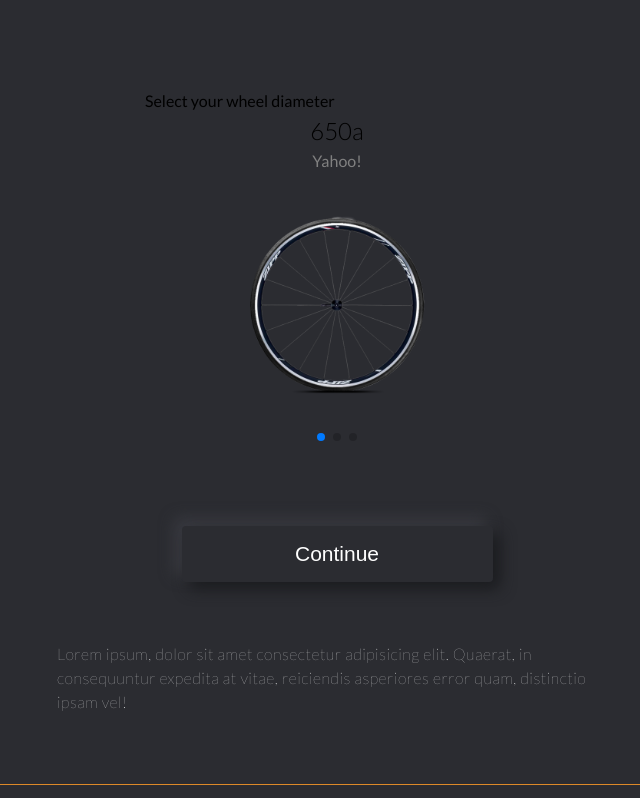
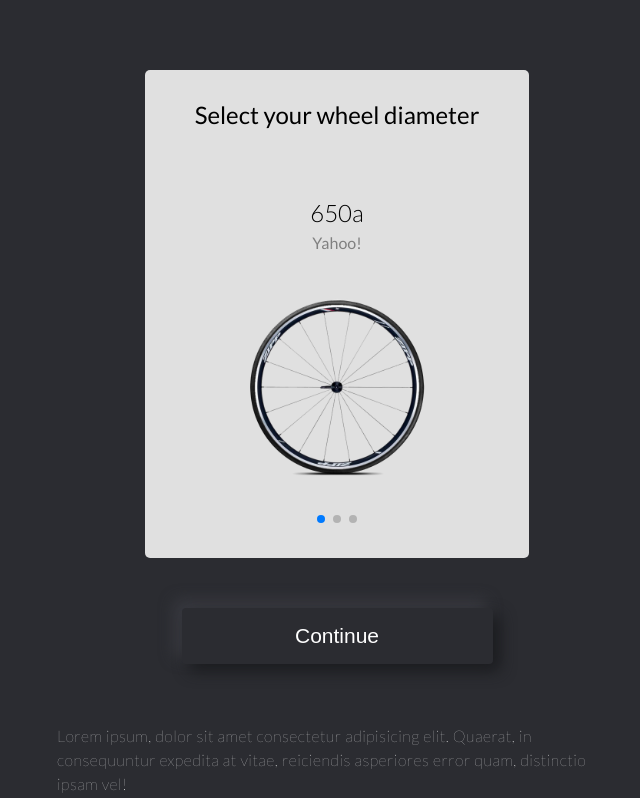
Before and after one commit to whoisaaronp/pivot-tire-calculator, a Node server app: page /wheel-diameter in a window 1280 px wide. Shown: the part 120-918 px from the top of the page, without its empty margins (303-943 px from the left). Run offline with Node 20, Linux system fonts and the light colour scheme; some libraries are stand-ins or nearby versions; some web fonts are replaced.

Commit message:
solving more scaling wheel panels

```diff
--- a/public/css/main.css
+++ b/public/css/main.css
@@ -802,7 +802,18 @@ input[type="range"]:focus::-webkit-slider-runnable-track {
   margin-bottom: 20px;
   margin: 0 auto;
   padding: 23px 0;
+  border-radius: 5px;
+  background: #e0e0e0;
   overflow: hidden; }
+
+.wheel-diameter-swiper h3 {
+  display: block;
+  font-family: "Lato", sans-serif;
+  font-size: 1.5rem;
+  font-weight: 400;
+  text-align: center;
+  line-height: 2.75rem;
+  margin-bottom: 4rem; }
 
 .push-space {
   display: flex;
--- a/public/sass/main.scss
+++ b/public/sass/main.scss
@@ -1002,6 +1002,7 @@ input[type="range"]:focus::-webkit-slider-runnable-track {
   overflow: hidden;
 }
 
+// wheel swiper
 .wheel-diameter-swiper {
   width: 30%;
   height: 100%;
@@ -1009,8 +1010,21 @@ input[type="range"]:focus::-webkit-slider-runnable-track {
   margin-bottom: 20px;
   margin: 0 auto;
   padding: 23px 0;
+  border-radius: 5px;
+  background: #e0e0e0;
   overflow: hidden;
 }
+
+.wheel-diameter-swiper h3 {
+  display: block;
+  font-family: "Lato", sans-serif;
+  font-size: $lato-h4;
+  font-weight: 400;
+  text-align: center;
+  line-height: 2.75rem;
+  margin-bottom: 4rem;
+}
+
 
 .push-space
 { display: flex;
--- a/views/inner-rim-width.ejs
+++ b/views/inner-rim-width.ejs
@@ -46,7 +46,7 @@
 			<h2 class="hidden">User inner rim width input</h2>
 			<section class="info-box-contain">
 				<h2 class="hidden">Inner rim width selection</h2>
-				<div class="info-box slider-box">
+				<div class="slider-weight-box">
 					<!-- content -->
 					<h3>Select your inner rim width?</h3>
 					<form  class="range-indicator">
--- a/views/wheel-diameter.ejs
+++ b/views/wheel-diameter.ejs
@@ -50,7 +50,7 @@
 			<h2 class="hidden">Riding style input</h2>
 			<section class="info-box-contain">
 				<form id="riding-style">
-					<div class="info-box wheel-diameter-swiper">
+					<div class="wheel-diameter-swiper">
 						<!-- content -->
 						<h3>Select your wheel diameter</h3>
 						<section class="swiper-container">
```
Also changed, not shown: views/rim-width.ejs (+6 -1 lines), 1 other file.
